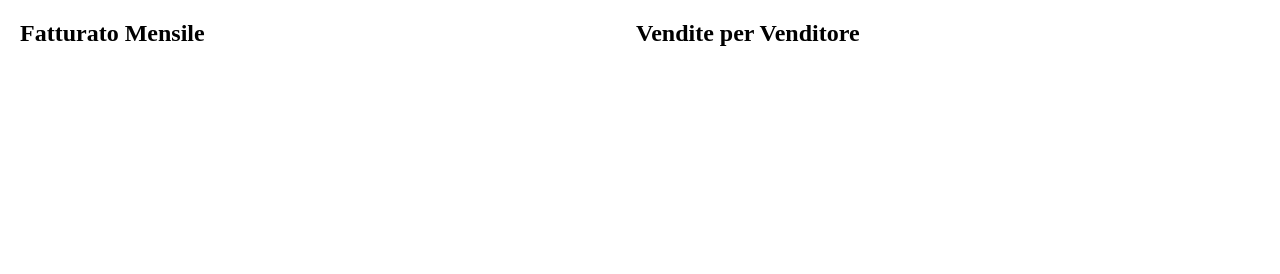
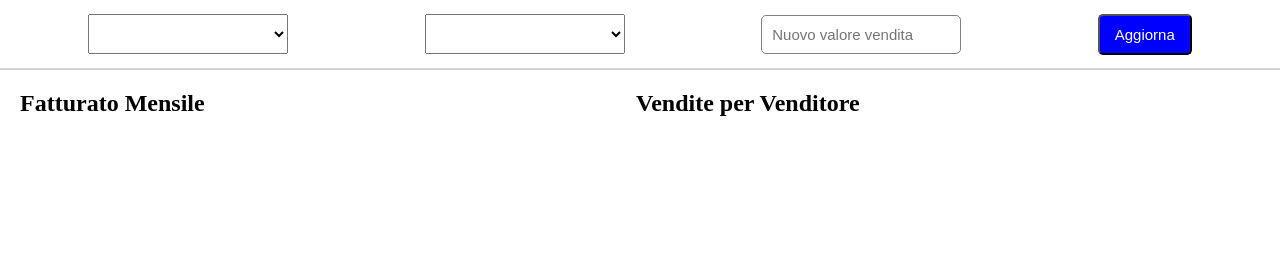
Before and after one commit to MassiBaldi/ajax-ex-chartbool, a plain HTML site: page index.html in a window 1280 px wide. Drawn offline with nearby package versions, Linux system fonts and the light colour scheme; no server answers.

Commit message:
inizio mile2

```diff
--- a/index.html
+++ b/index.html
@@ -12,6 +12,13 @@
     <title>Live</title>
   </head>
   <body>
+    <div class="navSelect">
+      <select class="mesi" name=""></select>
+      <select class="venditori" name=""></select>
+      <input type="text" placeholder="Nuovo valore vendita">
+      <button class="btn">Aggiorna</button>
+
+    </div>
     <div class="container">
       <div class="containerLeft">
         <h2>Fatturato Mensile</h2>
--- a/main.js
+++ b/main.js
@@ -8,6 +8,45 @@ $(document).ready(function(){
     success: function(data){
       console.log(data);
 
+      graficoLinea(data);
+
+      graficoTorta(data);
+
+    },
+    error: function() {
+      alert('errore')
+    }
+  });
+
+  $('.btn').click(function(){
+    // alert('ciao');
+    var valoreAggiunto = parseInt($('input').val());
+    //console.log(valoreAggiunto);
+    var mesiSelect = $('.mesi').val();
+    //console.log(mesiSelect);
+    var venditoriSelect = $('.venditori').val();
+    //console.log(venditoriSelect);
+
+    // $.ajax({
+    //   url: urlApi,
+    //   method: 'PUT',
+    //   success: function(data) {
+    //     graficoLinea(data);
+    //
+    //     graficoTorta(data);
+    //
+    //   },
+    //   error: function() {
+    //     alert('errore')
+    //   }
+    // });
+  })
+
+
+});
+
+//funzione per grafico linea
+function graficoLinea(data){
   var objSospFat = {
     January: 0,
     February: 0,
@@ -29,7 +68,7 @@ $(document).ready(function(){
       var giornoMeseAnno = obj.date;
       //console.log(giornoMeseAnno);
       var meseNumero = moment(giornoMeseAnno, 'DD/MM/YYYY').format('MMMM');
-          //console.log(mese);
+      //console.log(meseNumero);
 
       objSospFat[meseNumero] += obj.amount;
   }
@@ -41,6 +80,7 @@ $(document).ready(function(){
   for (var key in objSospFat) {
     arrayLabelsFat.push(key);
     arrayDataFat.push(objSospFat[key]);
+    $('.mesi').append('<option>' + key + '</option>');
   }
 
   console.log(arrayLabelsFat);
@@ -56,13 +96,16 @@ $(document).ready(function(){
         labels: arrayLabelsFat,
         datasets: [{
             label: "Period 1",
-                // backgroundColor: 'rgb(255, 99, 132)',
-                borderColor: 'rgb(255, 99, 132)',
+            //backgroundColor: 'rgb(255, 255, 255)',
+            borderColor: 'rgb(0, 0, 0)',
             data: arrayDataFat,
         }]
     },
   });
+}
 
+//funzione grafico torta
+function graficoTorta(data) {
   var objSospVend = {};
   var venditeTotale = 0;
 
@@ -89,6 +132,7 @@ $(document).ready(function(){
     var percentualeVendite = objSospVend[key] / venditeTotale * 100;
     arrayLabelsVend.push(key);
     arrayDataVend.push(percentualeVendite.toFixed(2));
+    $('.venditori').append('<option>' + key + '</option>');
   }
 
   console.log(arrayLabelsVend);
@@ -109,10 +153,4 @@ $(document).ready(function(){
 
     }
   });
-    },
-    error: function() {
-      alert('errore')
 }
-  });
-
-});
--- a/style.css
+++ b/style.css
@@ -2,6 +2,43 @@
   margin: 0;
   padding: 0;
   box-sizing: border-box;
+}
+.navSelect{
+  display: flex;
+  align-items: center;
+  justify-content:space-around;
+  width: 100%;
+  height:70px;
+  padding: 0 20px;
+  border-bottom: 2px solid lightgrey;
+}
+.venditori, .mesi {
+  width: 200px;
+  height: 40px;
+  outline: none;
+  font-size: 15px;
+}
+input {
+  width: 200px;
+  border: 1px solid grey;
+  outline: none;
+  border-radius: 5px;
+  padding: 10px;
+  font-size: 15px;
+}
+.btn {
+  border-radius: 5px;
+  padding: 10px 15px;
+  cursor: pointer;
+  outline: none;
+  color: white;
+  background: blue;
+  font-size: 15px;
+}
+.btn:hover {
+  border: 1px solid grey;
+  background: white;
+  color: blue;
 }
 .container {
   width: 100%;
```
Lines whose indentation alone changed are shown as unchanged.
